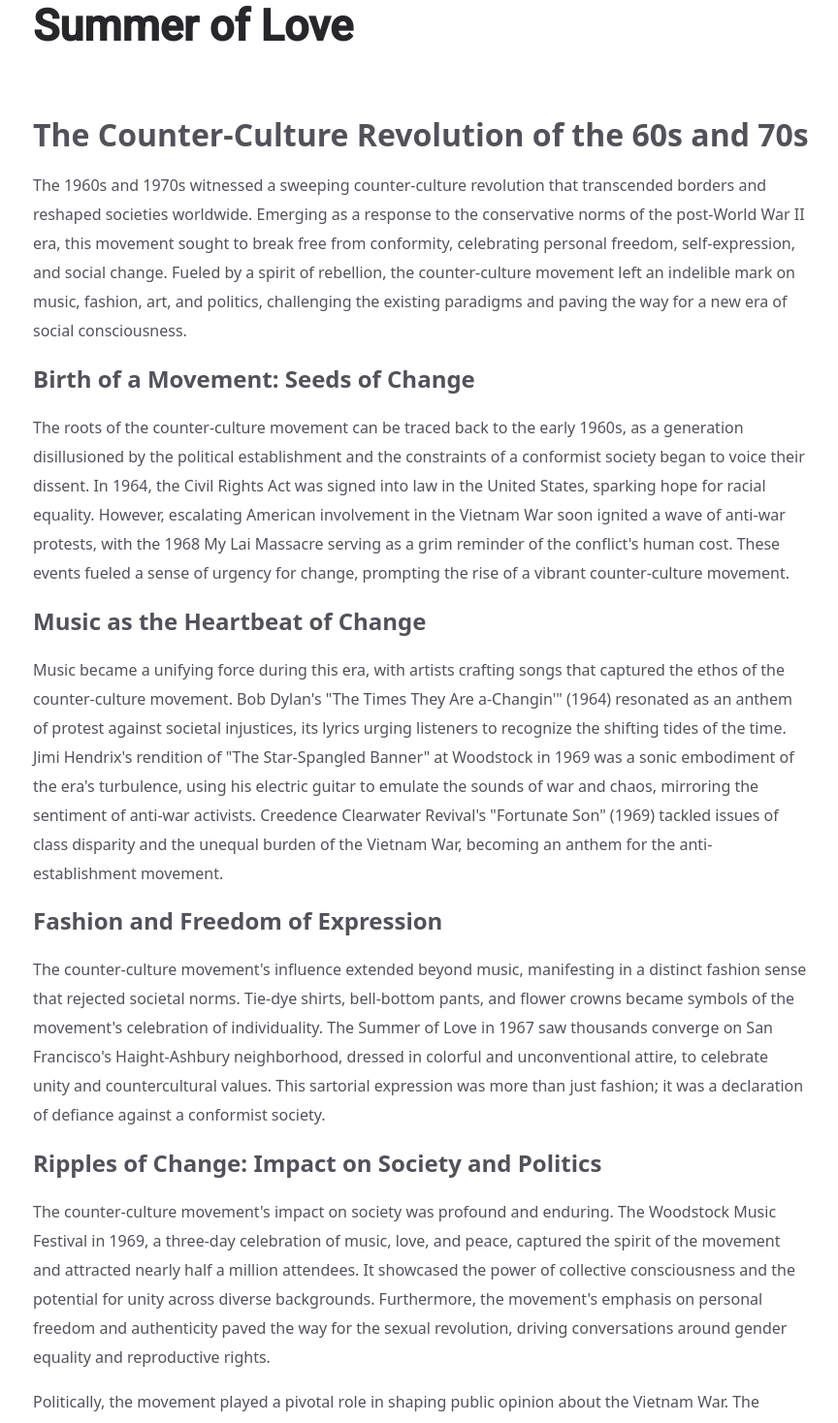
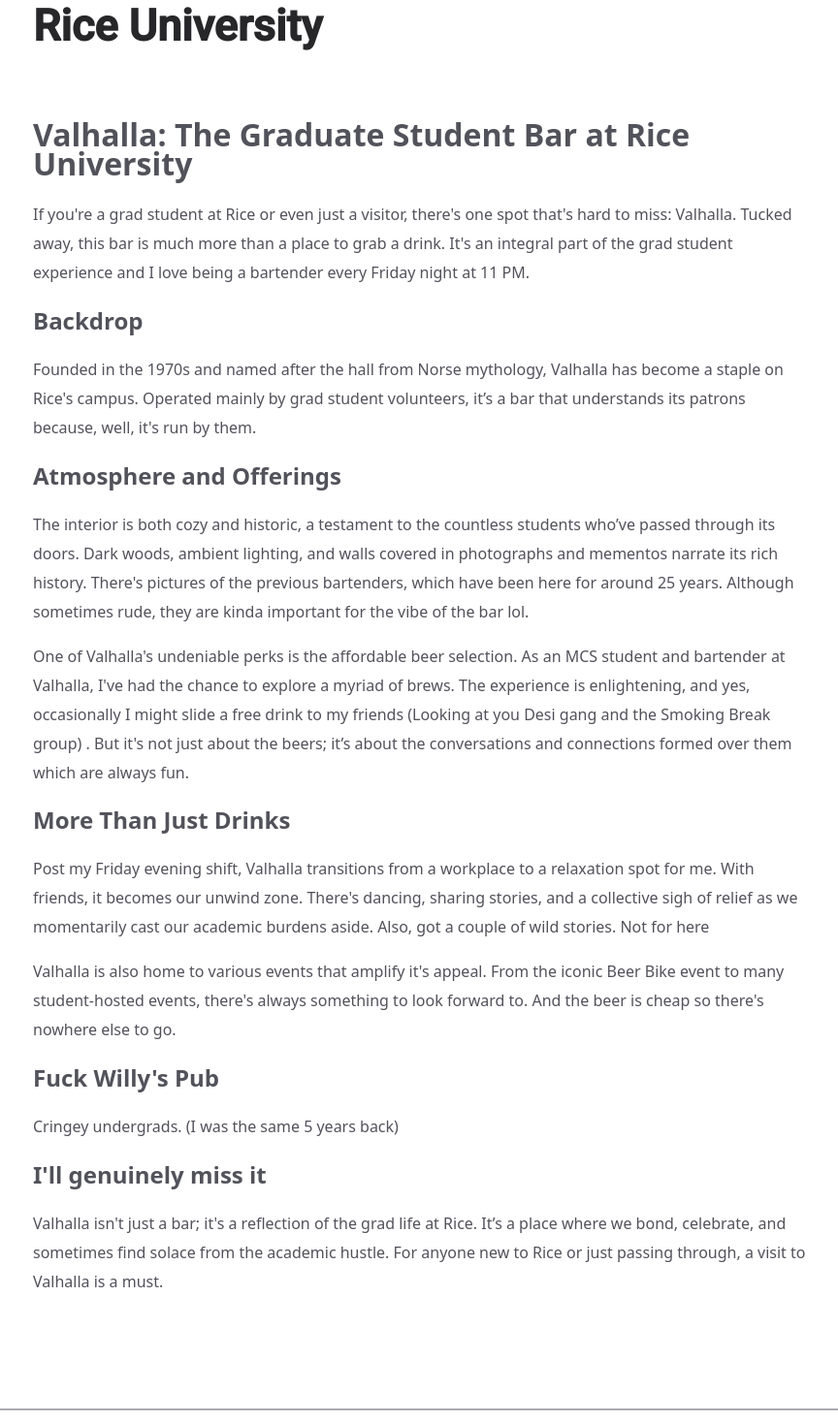
Before and after one commit to harshitkhanna3254/react-portfolio, a React (Create React App) app: page /article/1 in a window 1280 px wide. Shown: the part 300-1768 px from the top of the page at 97% size, without its empty margins (196-1060 px from the left). Built offline with nearby package versions, Linux system fonts and the light colour scheme.

Commit message:
Valhalla

```diff
--- a/src/data/articles.js
+++ b/src/data/articles.js
@@ -355,6 +355,89 @@ function article_3() {
 	};
 }
 
-const myArticles = [article_1, article_2, article_3];
+function article_4() {
+	return {
+		date: "17 Oct 2023",
+		title: "Valhalla: The Graduate Student Bar at Rice University",
+		description: `A small bar in the middle of the campus ehich serves cheap but good beer. Almost every friday night is pretty eventful. Almost.`,
+		style: ``,
+		keywords: ["Valhalla", "Rice University"],
+		body: (
+			<React.Fragment>
+				<h1>Valhalla: The Graduate Student Bar at Rice University</h1>
+
+				<p>
+					If you're a grad student at Rice or even just a visitor,
+					there's one spot that's hard to miss: Valhalla. Tucked away,
+					this bar is much more than a place to grab a drink. It's an
+					integral part of the grad student experience and I love
+					being a bartender every Friday night at 11 PM.
+				</p>
+
+				<h2>Backdrop</h2>
+				<p>
+					Founded in the 1970s and named after the hall from Norse
+					mythology, Valhalla has become a staple on Rice's campus.
+					Operated mainly by grad student volunteers, it’s a bar that
+					understands its patrons because, well, it's run by them.
+				</p>
+
+				<h2>Atmosphere and Offerings</h2>
+				<p>
+					The interior is both cozy and historic, a testament to the
+					countless students who’ve passed through its doors. Dark
+					woods, ambient lighting, and walls covered in photographs
+					and mementos narrate its rich history. There's pictures of
+					the previous bartenders, which have been here for around 25
+					years. Although sometimes rude, they are kinda important for
+					the vibe of the bar lol.
+				</p>
+
+				<p>
+					One of Valhalla's undeniable perks is the affordable beer
+					selection. As an MCS student and bartender at Valhalla, I've
+					had the chance to explore a myriad of brews. The experience
+					is enlightening, and yes, occasionally I might slide a free
+					drink to my friends (Looking at you Desi gang and the
+					Smoking Break group) . But it's not just about the beers;
+					it’s about the conversations and connections formed over
+					them which are always fun.
+				</p>
+
+				<h2>More Than Just Drinks</h2>
+				<p>
+					Post my Friday evening shift, Valhalla transitions from a
+					workplace to a relaxation spot for me. With friends, it
+					becomes our unwind zone. There's dancing, sharing stories,
+					and a collective sigh of relief as we momentarily cast our
+					academic burdens aside. Also, got a couple of wild stories.
+					Not for here
+				</p>
+
+				<p>
+					Valhalla is also home to various events that amplify it's
+					appeal. From the iconic Beer Bike event to many
+					student-hosted events, there's always something to look
+					forward to. And the beer is cheap so there's nowhere else to
+					go.
+				</p>
+
+				<h2>Fuck Willy's Pub</h2>
+				<p>Cringey undergrads. (I was the same 5 years back)</p>
+
+				<h2>I'll genuinely miss it</h2>
+				<p>
+					Valhalla isn't just a bar; it's a reflection of the grad
+					life at Rice. It’s a place where we bond, celebrate, and
+					sometimes find solace from the academic hustle. For anyone
+					new to Rice or just passing through, a visit to Valhalla is
+					a must.
+				</p>
+			</React.Fragment>
+		),
+	};
+}
+
+const myArticles = [article_4, article_2, article_3, article_1];
 
 export default myArticles;
--- a/src/data/user.js
+++ b/src/data/user.js
@@ -15,7 +15,7 @@ const INFO = {
 	homepage: {
 		title: "Harshit Khanna",
 		description1: `I'm Harshit. I have a strong background in working with Distributed Backend Systems and I'm equally adept with Frontend and DevOps, having spent around 30 months as a Software Engineer at UnitedHealth Group and being a summer intern at Smith & Associates.
-			Currently, I am pursuing my Masters at Rice University, where I am focusing on the exciting field of Data Science to expand my skill set and knowledge.`,
+			Currently, I am pursuing my Masters at Rice University, where I am focusing on the exciting field of Systems & Security to expand my skill set and knowledge.`,
 		description2: `When I'm not coding, you will find me listening to 60s - 80s music, watching crime dramas, or cheering on Real Madrid. Hala Madrid!`,
 	},
 
@@ -23,7 +23,7 @@ const INFO = {
 		title: "Read more about me!",
 		subtitle: "MCS at Rice University",
 		description: `
-		I'm Harshit Khanna. I am currently pursuing my Master's in Computer Science with a specialization in Data Science at Rice University. Throughout my academic journey, I have delved into a wide range of courses such as Machine Learning, Database System Implementation, IoT Programming, Graduate Design and Analysis of Algorithms, and Web Development. These experiences have equipped me with a diverse skill set that spans both frontend and backend development.
+		I'm Harshit Khanna. I am currently pursuing my Master's in Computer Science with a specialization in Systems & Security at Rice University. Throughout my academic journey, I have delved into a wide range of courses such as Machine Learning, Database System Implementation, IoT Programming, Graduate Design and Analysis of Algorithms, and Deep Learning. These experiences have equipped me with a diverse skill set that spans both frontend and backend development.
 
 		During the summer of 2023, I had the opportunity to work as a software engineer at Smith & Associates, where I focused on frontend and backend development. This enriching three-month internship allowed me to apply my knowledge in a real-world setting and gain valuable industry experience.
 
@@ -31,14 +31,14 @@ const INFO = {
 
 		Beyond my passion for technology and innovation, I also have a keen interest in diverse fields such as Music, Philosophy, and Italian Crime Dramas. I believe in continuous growth and always seek opportunities to challenge myself, adapt, and thrive in the dynamic world of technology.
 
-		As I look forward to the future, I am eager to leverage my expertise in data science, alongside my extensive software engineering background, to create impactful solutions and contribute meaningfully to the ever-evolving world of technology and innovation.
+		As I look forward to the future, I am eager to leverage my expertise in Systems & Security, alongside my extensive software engineering background, to create impactful solutions and contribute meaningfully to the ever-evolving world of technology and innovation.
 		`,
 	},
 
 	education: {
 		title: "My Education History",
 		description: `
-		I am currently pursuing a Master of Science in Computer Science at Rice University. I started my program in August 2022 and am expected to graduate in December 2023. I originally planned specialized in Systems and Security, but I am now switching to Data Science because I find it more appealing and explorative. I have taken courses in Database System Implementation, IoT Programming, Machine Learning, and Deep Learning. I have also taken general courses to improve my core CS skills, such as Graduate Analysis of Algorithms and Web Development.
+		I am currently pursuing a Master of Science in Computer Science at Rice University. I started my program in August 2022 and am expected to graduate in December 2023. I originally planned specialized in Data Science, but I am now switching to Systems & Security because I find it more appealing and explorative. I have taken courses in Database System Implementation, IoT Programming, Machine Learning, and Deep Learning. I have also taken general courses to improve my core CS skills, such as Graduate Analysis of Algorithms and Web Development.
 		Before coming to Rice, I attended Guru Gobind Singh Indraprastha University in India, where I earned a Bachelor of Technology in Information Technology. I took courses related to Data Structures, Object-Oriented Programming, Java Programming, and Cryptography.
 		`,
 	},
@@ -84,7 +84,7 @@ const INFO = {
 		{
 			title: "Portfolio",
 			description:
-				"My portfolio (this website) built with React wihtout any UI libraries",
+				"My portfolio (this website) built with React without any UI libraries",
 			logo: "https://cdn.jsdelivr.net/npm/programming-languages-logos/src/typescript/typescript.png",
 			linkText: "View Project",
 			link: "https://github.com/harshitkhanna3254/react-portfolio",
--- a/src/pages/resume.jsx
+++ b/src/pages/resume.jsx
@@ -91,7 +91,7 @@ const Resume = () => {
 															Intern
 														</div>
 														<div className="resume-work-duration">
-															May 2023 - Aug 2023
+															May 2023 - Present
 														</div>
 													</div>
 													<div className="resume-work-skills">
```
Also changed, not shown: 1 other file (tests, documents, lock files or other folders).
